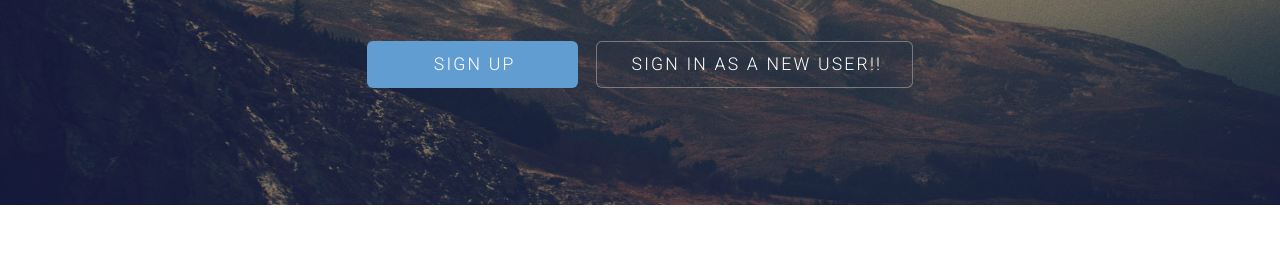
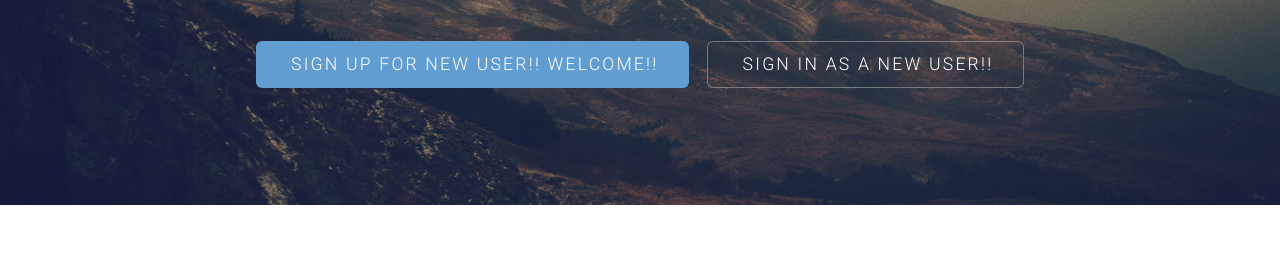
Before and after one commit to goliajayprasad/github-dockerrepo, a plain HTML site: page src/index.html in a window 1280 px wide. Shown: the part 245-521 px from the top of the page. Drawn offline with Linux system fonts and the light colour scheme.

Commit message:
new changes

```diff
--- a/src/index.html
+++ b/src/index.html
@@ -43,7 +43,7 @@
 					<h2>Welcome to ION!!!!!!!!</h2>
 					<p>A free responsive template by <a href="http://templated.co">TEMPLATED</a></p>
 					<ul class="actions">
-						<li><a href="#content" class="button big special">Sign Up</a></li>
+						<li><a href="#content" class="button big special">Sign Up for new User!! WELCOME!!</a></li>
 						<li><a href="#elements" class="button big alt">Sign In as a New User!!</a></li>
 					</ul>
 				</div>
```
